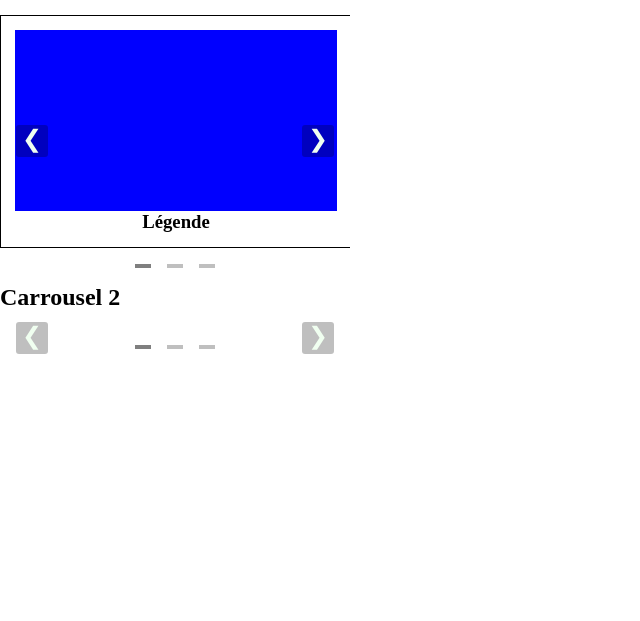
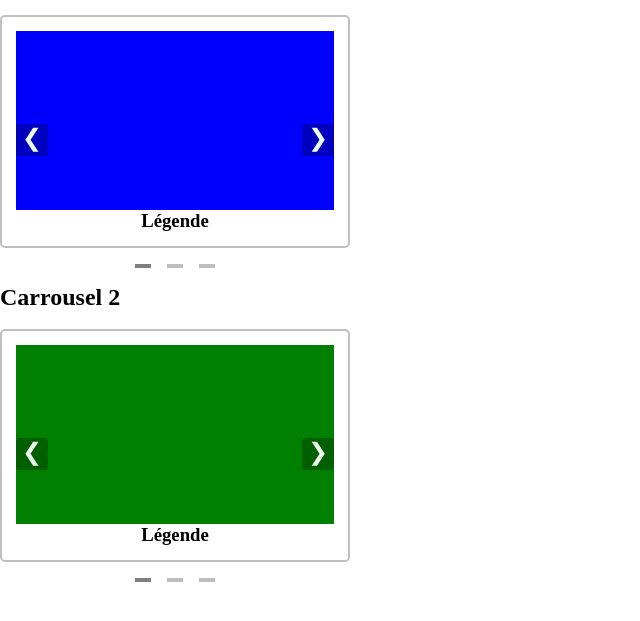
Before and after one commit to olidesmarais/carrousel_pure_CSS, a plain HTML site: page index.html in a window 1280 px wide. Shown: the part 67-688 px from the top of the page, without its empty margins (0-640 px from the left). Drawn offline with Linux system fonts and the light colour scheme.

Commit message:
Peaufinage des slides et ajout de carrousel__ aux éléments carrousel dans le CSS

```diff
--- a/carrousel.css
+++ b/carrousel.css
@@ -60,48 +60,53 @@
     /* right: calc( 1rem - 2%); */
 }
 
-.slides {
+.carrousel__slides {
     display: flex;
     /*overflow: hidden;*/
     width: 100%;
     transition: all .35s;
 }
 
-.slide {
+.carrousel__slide {
     /*height: 200px;*/
 
     min-width: 100%;
-    border: solid black 1px;
+    /* border: solid black 1px; */
     /* margin: 1em; */
 }
 
-input:checked:nth-of-type(1) ~ .slides {
+input:checked:nth-of-type(1) ~ .carrousel__slides {
     transform: translateX(0%);
 }
-input:checked:nth-of-type(2) ~ .slides {
+input:checked:nth-of-type(2) ~ .carrousel__slides {
     transform: translateX(-100%);
 }
-input:checked:nth-of-type(3) ~ .slides {
+input:checked:nth-of-type(3) ~ .carrousel__slides {
     transform: translateX(-200%);
 }
-input:checked:nth-of-type(4) ~ .slides {
+input:checked:nth-of-type(4) ~ .carrousel__slides {
     transform: translateX(-300%);
 }
-input:checked:nth-of-type(5) ~ .slides {
+input:checked:nth-of-type(5) ~ .carrousel__slides {
     transform: translateX(-400%);
 }
 
-.slides {
+.carrousel__slides {
     text-align: center;
 }
 
-.contenu {
+.carrousel__contenu {
     padding: 4%;
+    border: solid 2px rgba(0,0,0,.25);
+    border-radius: 5px;
 }
 
 .test1,
 .test2,
-.test3 {
+.test3,
+.test4,
+.test5,
+.test6 {
     /* height: 100px; */
     aspect-ratio: 16/9;
 }
--- a/index.html
+++ b/index.html
@@ -13,21 +13,21 @@
         <input type="radio" name="test" id="test1" checked>
         <input type="radio" name="test" id="test2">
         <input type="radio" name="test" id="test3">
-        <div class="slides">
-            <div class="slide">
-                <div class="contenu">
+        <div class="carrousel__slides">
+            <div class="carrousel__slide">
+                <div class="carrousel__contenu">
                     <div class="test1"></div>
                     <h3>Légende</h3>
                 </div>
             </div>
-            <div class="slide">
-                <div class="contenu">
+            <div class="carrousel__slide">
+                <div class="carrousel__contenu">
                     <div class="test2"></div>
                     <h3>Légende</h3>
                 </div>
             </div>
-            <div class="slide">
-                <div class="contenu">
+            <div class="carrousel__slide">
+                <div class="carrousel__contenu">
                     <div class="test3"></div>
                     <h3>Légende</h3>
                 </div>
@@ -79,10 +79,25 @@
         <input type="radio" name="test2" id="test4" checked>
         <input type="radio" name="test2" id="test5">
         <input type="radio" name="test2" id="test6">
-        <div class="slides">
-            <div class="test4"></div>
-            <div class="test5"></div>
-            <div class="test6"></div>
+        <div class="carrousel__slides">
+            <div class="carrousel__slide">
+                <div class="carrousel__contenu">
+                    <div class="test4"></div>
+                    <h3>Légende</h3>
+                </div>
+            </div>
+            <div class="carrousel__slide">
+                <div class="carrousel__contenu">
+                    <div class="test5"></div>
+                    <h3>Légende</h3>
+                </div>
+            </div>
+            <div class="carrousel__slide">
+                <div class="carrousel__contenu">
+                    <div class="test6"></div>
+                    <h3>Légende</h3>
+                </div>
+            </div>
         </div>
         <div class="fleche">
             <label for="test4" class="prev">&#x276E;</label>
```
